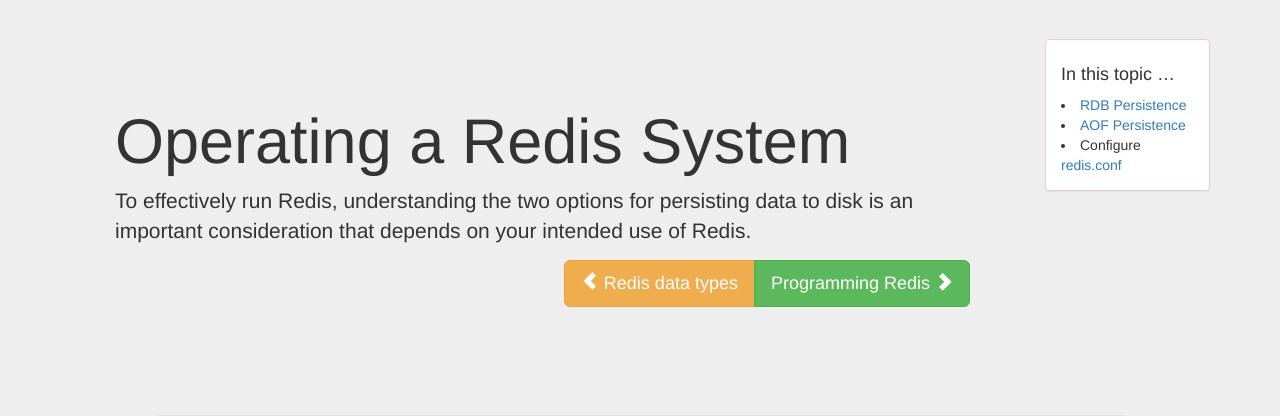
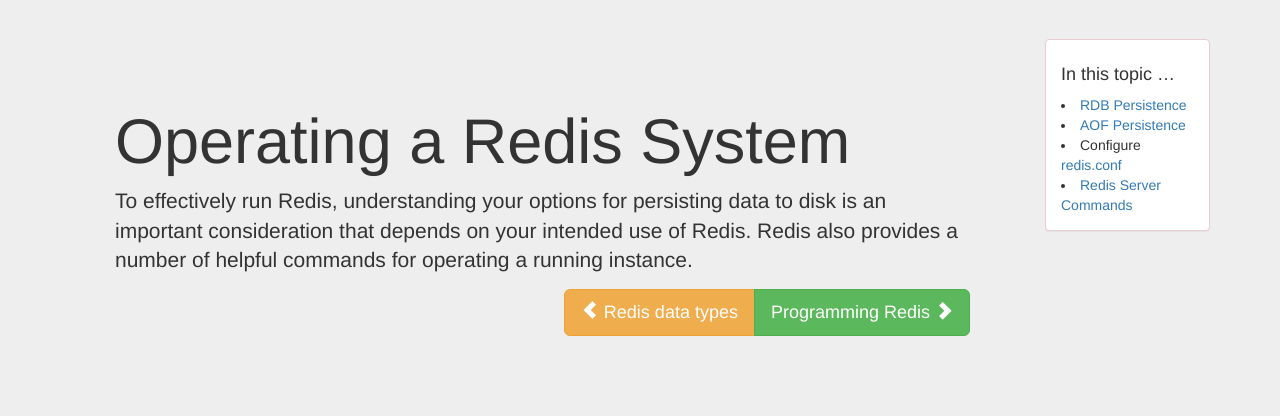
Before and after one commit to jermnelson/introduction-to-redis, a Flask app: page /operating-a-redis-system in a window 1280 px wide. Shown: the part 321-737 px from the top of the page. Run offline with Flask 2, Linux system fonts and the light colour scheme; some libraries are stand-ins or nearby versions.

Commit message:
slight content update

```diff
--- a/templates/operating-a-redis-system.html
+++ b/templates/operating-a-redis-system.html
@@ -5,9 +5,10 @@
  <div class="col-md-10 jumbotron">
   <h1>Operating a Redis System</h1>
   <p class="lead">
-    To effectively run Redis, understanding the two options for persisting
+    To effectively run Redis, understanding your options for persisting
     data to disk is an important consideration that depends on your intended
-    use of Redis.
+    use of Redis. Redis also provides a number of helpful commands for
+    operating a running instance.
   </p>
   {% include 'snippets/topic-nav.html' %}
  </div>
@@ -18,6 +19,7 @@
     <li><a href="#rdb">RDB Persistence</a></li>
     <li><a href="#aof">AOF Persistence</a></li>
     <li>Configure <a href="#redis-conf">redis.conf</a></li>
+    <li><a href="#server-commands">Redis Server Commands</a></li>
    </div>
   </div>
  </div>
```
